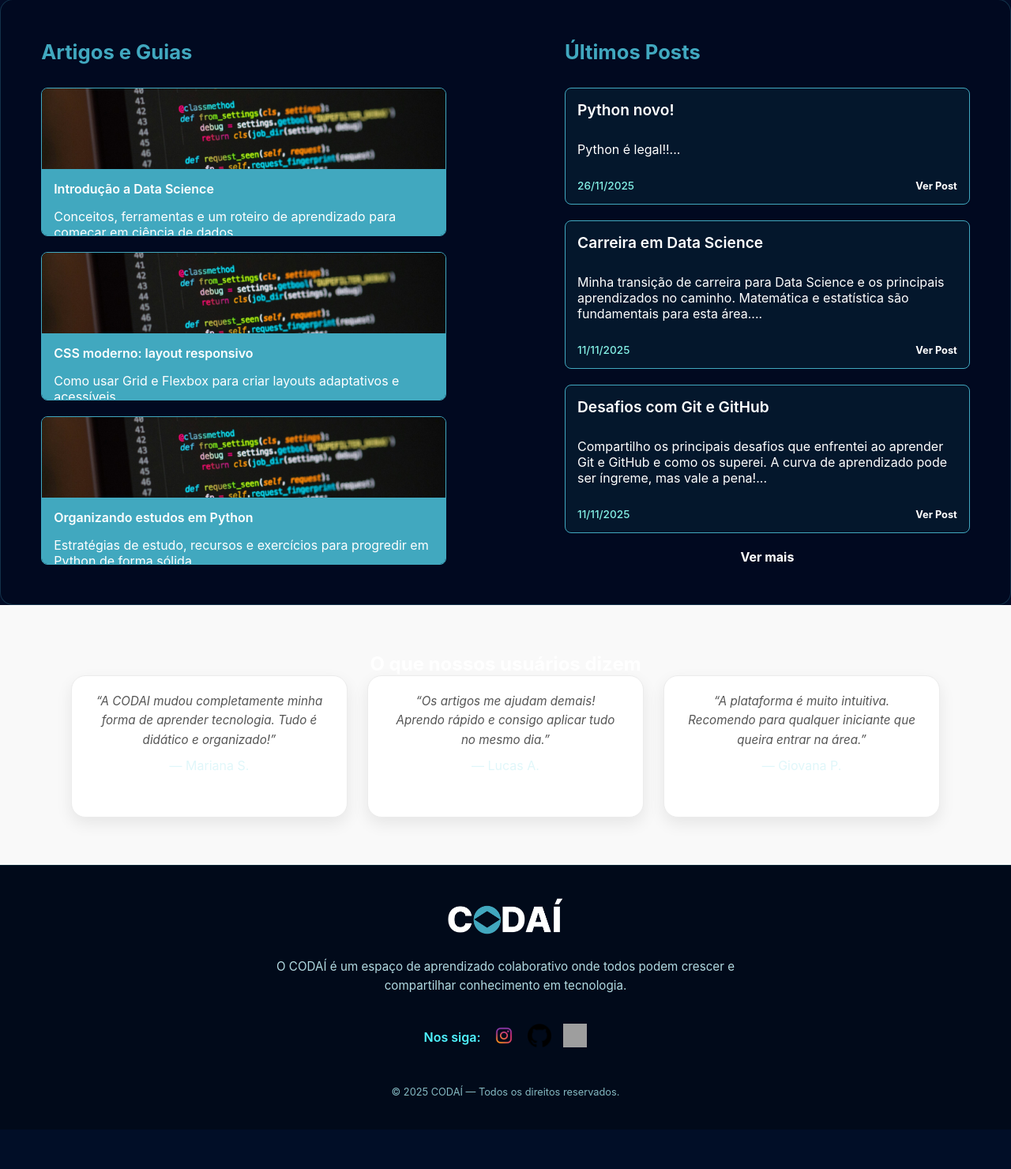
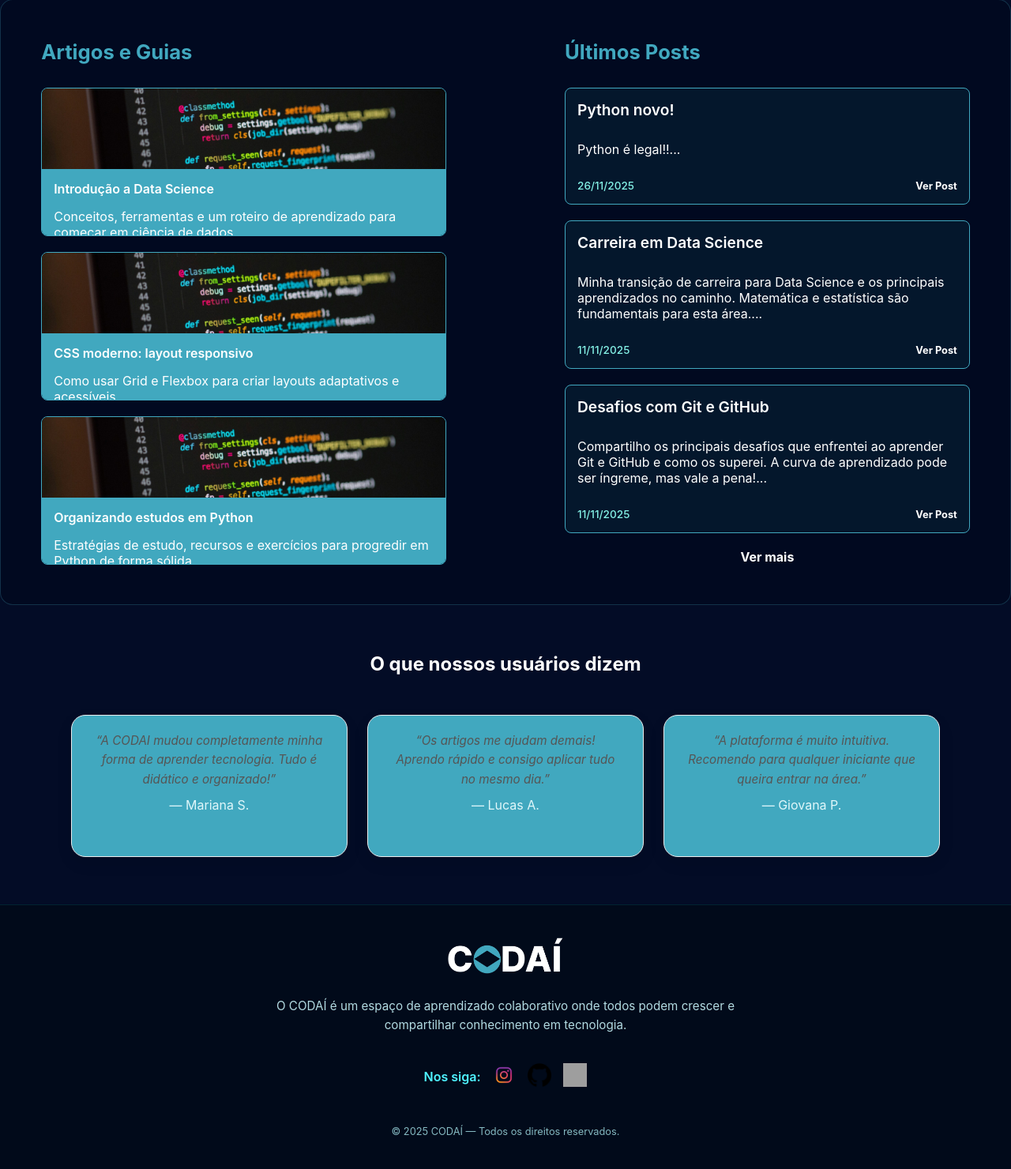
Before and after one commit to Marllonv/CODAI, a Flask app: page / in a window 1280 px wide. Shown: the part 524-2004 px from the top of the page at 79% size. Before the commit the page ends 1954 px from the top, so only its background shows below. Run offline with Flask 3, Linux system fonts and the light colour scheme; data comes from the database, SQL or seed files in the repository; both versions use the stored data as it was after the commit; grey boxes are pictures that could not be loaded.

Commit message:
css update

```diff
--- a/static/css/style.css
+++ b/static/css/style.css
@@ -565,7 +565,7 @@ header {
 #depoiments {
     padding: 60px 20px;
     text-align: center;
-    background: #f9f9f9;
+    background: #030C26;
 }
 
 #title-depoiments {
@@ -582,10 +582,11 @@ header {
     flex-wrap: wrap;
     max-width: 1100px;
     margin: 0 auto;
+    margin-top: 50px;
 }
 
 .card-depoiments {
-    background: rgb(255, 255, 255);
+    background: #41A8BF;
     border-radius: 18px;
     padding: 20px 30px;
     width: 320px;
@@ -753,9 +754,9 @@ body.light .buttons-header .links-header.active {
 body.light .guia-cards .more-detals,
 body.light .posts-list .post-cards,
 body.light .card-depoiments {
-    background-color: #ffffff;
+    background-color: #41A8BF;
     color: #0f172a;
-    border-color: #e6e6e6;
+    border-color: #41A8BF;
 }
 
 /* Theme toggle button visuals */
```
Also changed, not shown: instance/codai.db.
